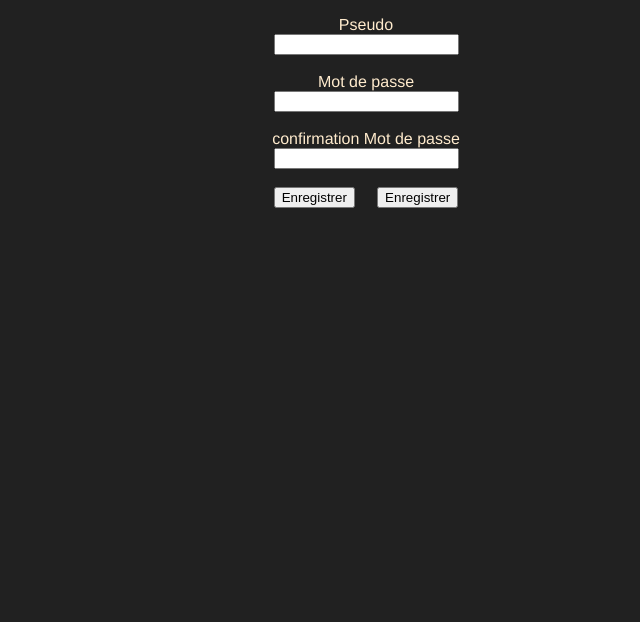
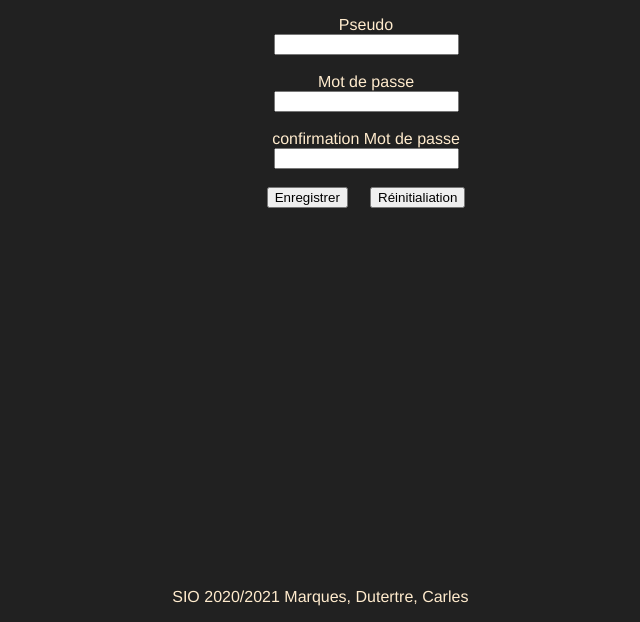
Before and after one commit to zkroz1ent/M2L, a PHP site: page /Connexion.php in a window 1280 px wide. Shown: the part 178-800 px from the top of the page, without its empty margins (274-914 px from the left). Run offline with PHP 8.4, Linux system fonts and the light colour scheme.

Commit message:
bas de page Adrien

```diff
--- a/Connexion.php
+++ b/Connexion.php
@@ -28,7 +28,7 @@
             <input type="password" name="remdp"/>
             <br><br>
             <input type="submit" name="submit" value="Enregistrer"> &nbsp  &nbsp
-            <input type="reset" name="submit" value="Enregistrer">
+            <input type="reset" name="submit" value="Réinitialiation">
         </form>
 
         <?php
@@ -47,5 +47,6 @@
     /*}*/
     ?>
 </div>
+    <p class="pied">SIO 2020/2021 Marques, Dutertre, Carles</p>
 </body>
 </html>
--- a/Deconnexion.php
+++ b/Deconnexion.php
@@ -21,4 +21,5 @@
     </div>
 
 </body>
+    <p class="pied">SIO 2020/2021 Marques, Dutertre, Carles</p>
 </html>
--- a/Inscription.php
+++ b/Inscription.php
@@ -55,6 +55,6 @@
             }
         ?>
     </div>
-
+    <p class="pied">SIO 2020/2021 Marques, Dutertre, Carles</p>
 </body>
 </html>
--- a/Liste_des_questions.php
+++ b/Liste_des_questions.php
@@ -47,5 +47,6 @@
     </table>
     <p><a href="ajouter_question.php">Nouvelle Question</a></p>
 </div>
+    <p class="pied">SIO 2020/2021 Marques, Dutertre, Carles</p>
 </body>
 </html>
--- a/Page_accueil.php
+++ b/Page_accueil.php
@@ -19,8 +19,7 @@
         <h2>Accueil</h2>
         <h3>Bienvenue  sur la FAQ da la maison des ligues de Lorraine</h3>
         <p><img class="imge" src="Img\mdl.png" alt="FATAL ERROR"></p>
-        <br><br><br><br><br>
-        <p>SIO 2020/2021 Marques, Dutertre, Carles</p>
+        <p class="pied">SIO 2020/2021 Marques, Dutertre, Carles</p>
     </div>
 </body>
 </html>
--- a/ajouter_question.php
+++ b/ajouter_question.php
@@ -23,5 +23,6 @@
     <button  type="submit" name="moderne"><a href="Liste_des_questions.php">Enregister</a></button> &nbsp  &nbsp&nbsp <button type="submit" name="moderne"><a href="Liste_des_questions.php">annuler</a></button>
 
 </div>
+    <p class="pied">SIO 2020/2021 Marques, Dutertre, Carles</p>
 </body>
 </html>
--- a/css/main.css
+++ b/css/main.css
@@ -79,3 +79,8 @@ ul {
 .cells {
   text-align: center;
 }
+.pied {
+  position: absolute;
+  bottom: 0;
+  right: 42%;
+}
--- a/modifier.php
+++ b/modifier.php
@@ -31,4 +31,5 @@
 <button type="submit" name="moderne"><a  href="Liste_des_questions.php">annuler</button></a></p>
 </div>
 </body>
+    <p class="pied">SIO 2020/2021 Marques, Dutertre, Carles</p>
 </html>
--- a/supprimer.php
+++ b/supprimer.php
@@ -27,10 +27,11 @@
     <textarea  name="Repquestion" id="Repquestion" cols="40" rows="20"></textarea><br> <br>
     <br>
      <button type="submit" name="moderne"><a href="Liste_des_questions.php">Enregister</button></a> &nbsp &nbsp&nbsp
-    <button type="submit" name="moderne"><a href="Liste_des_questions.php">annuler</button></a></p>
+    <button type="submit" name="moderne"><a href="Liste_des_questions.php">Annuler</button></a></p>
 
 </div>
 
 
 </body>
+    <p class="pied">SIO 2020/2021 Marques, Dutertre, Carles</p>
 </html>
```
